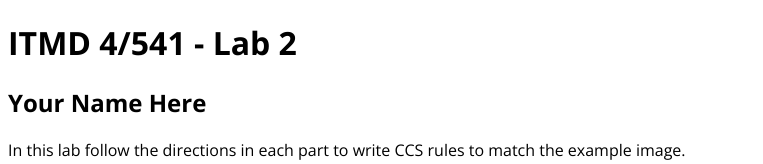
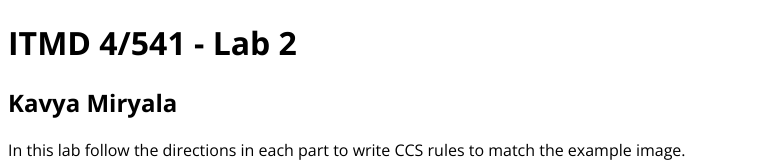
Before and after one commit to miryalakavya/Lab2, a plain HTML site: page index.html in a window 1280 px wide. Shown: the top 164 px of the page, without its empty margins (0-763 px from the left). Drawn offline with nearby package versions, Linux system fonts and the light colour scheme.

```diff
--- a/index.html
+++ b/index.html
@@ -14,7 +14,7 @@
 <body>
   <header class="w700">
     <h1>ITMD 4/541 - Lab 2</h1>
-    <h2>Your Name Here</h2>
+    <h2>Kavya Miryala</h2>
     <p>In this lab follow the directions in each part to write CCS rules to match the example image. <strong>DO NOT</strong> edit this HTML file in any way except to add your name in the H2 in the Header section above this text. <strong>DO NOT</strong> edit the global.css file in any way. You will write all your CSS in the proper sections in the styles.css file only.</p>
     <p>Create a Lab2 folder in your class GitHub repository and place all the files for this lab in that folder, including the assets folder with images. Once you publish this lab to GitHub Pages, submit to the blackboard assignment a link to this main lab page in GitHub Pages and your GitHub repository code.</p>
   </header>
```
